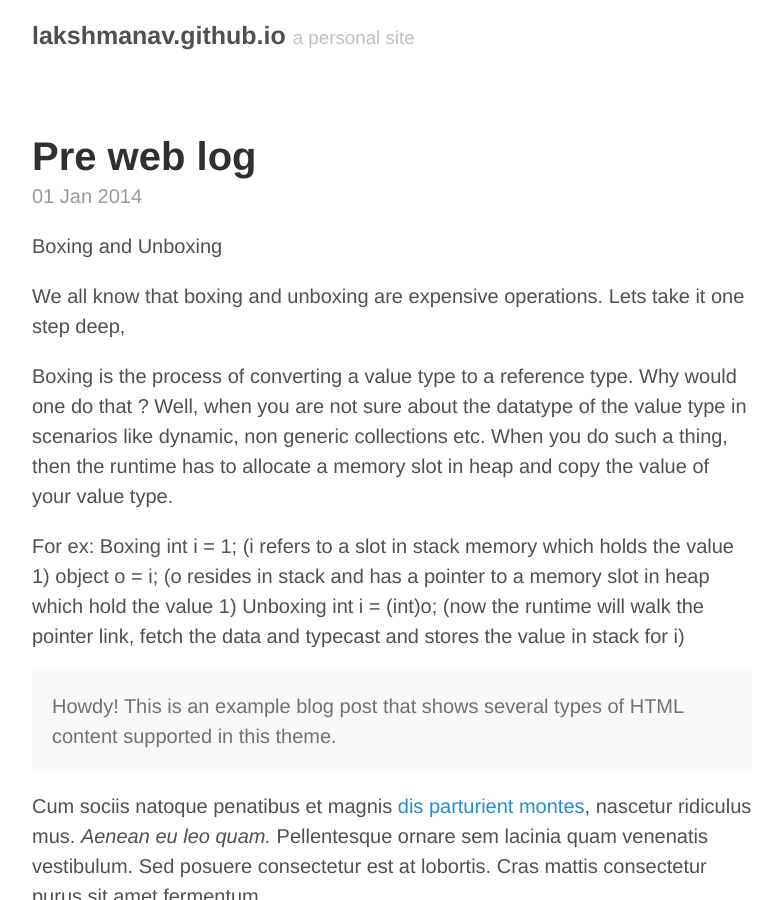
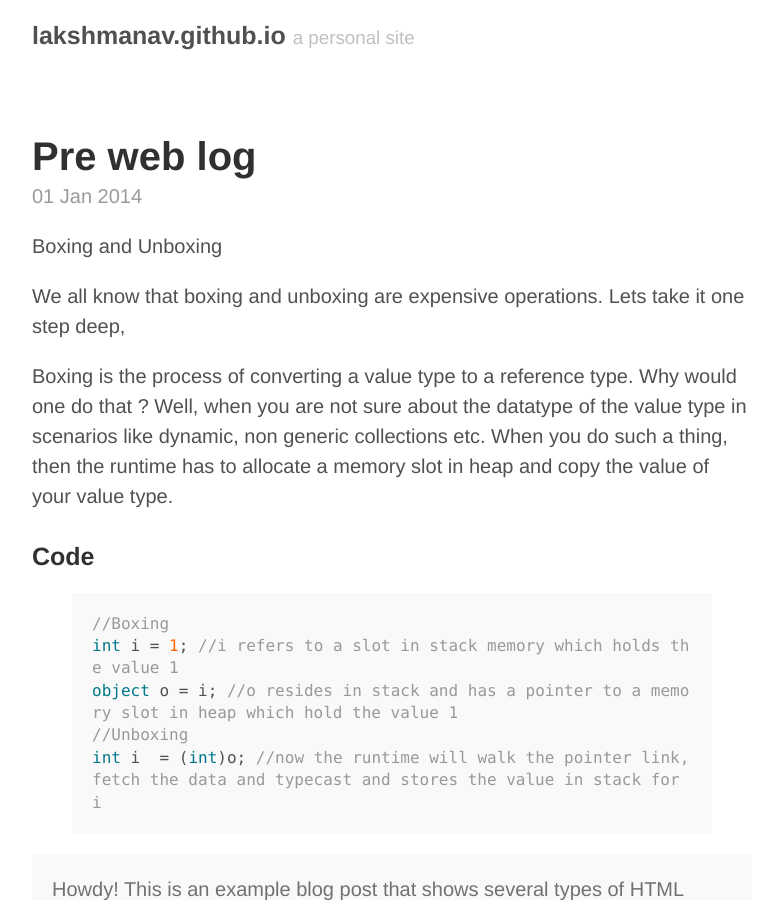
Before and after one commit to lakshma/lakshma.github.io, a Jekyll site: the page built from _posts/2014-01-01-example-content.md, in a window 1280 px wide and 900 px high. Shown: the whole window, without its empty margins (248-1030 px from the left). Built offline with Jekyll 4.4.1, drawn with Linux system fonts in a browser that asks for light colours; Markdown is read by kramdown in place of the engine named in the settings.

Commit message:
Update 2014-01-01-example-content.md

```diff
--- a/_posts/2014-01-01-example-content.md
+++ b/_posts/2014-01-01-example-content.md
@@ -9,12 +9,15 @@ We all know that boxing and unboxing are expensive operations. Lets take it one
 
 Boxing is the process of converting a value type to a reference type. Why would one do that ? Well, when you are not sure about the datatype of the value type in scenarios like dynamic, non generic collections etc. When you do such a thing, then the runtime has to allocate a memory slot in heap and copy the value of your value type.
 
-For ex:
-Boxing
-int i = 1; (i refers to a slot in stack memory which holds the value 1)
-object o = i; (o resides in stack and has a pointer to a memory slot in heap which hold the value 1)
-Unboxing
-int i  = (int)o; (now the runtime will walk the pointer link, fetch the data and typecast and stores the value in stack for i)
+### Code
+{% highlight c# %}
+//Boxing
+int i = 1; //i refers to a slot in stack memory which holds the value 1
+object o = i; //o resides in stack and has a pointer to a memory slot in heap which hold the value 1
+//Unboxing
+int i  = (int)o; //now the runtime will walk the pointer link, fetch the data and typecast and stores the value in stack for i
+
+{% endhighlight %}
 
 
 
```
